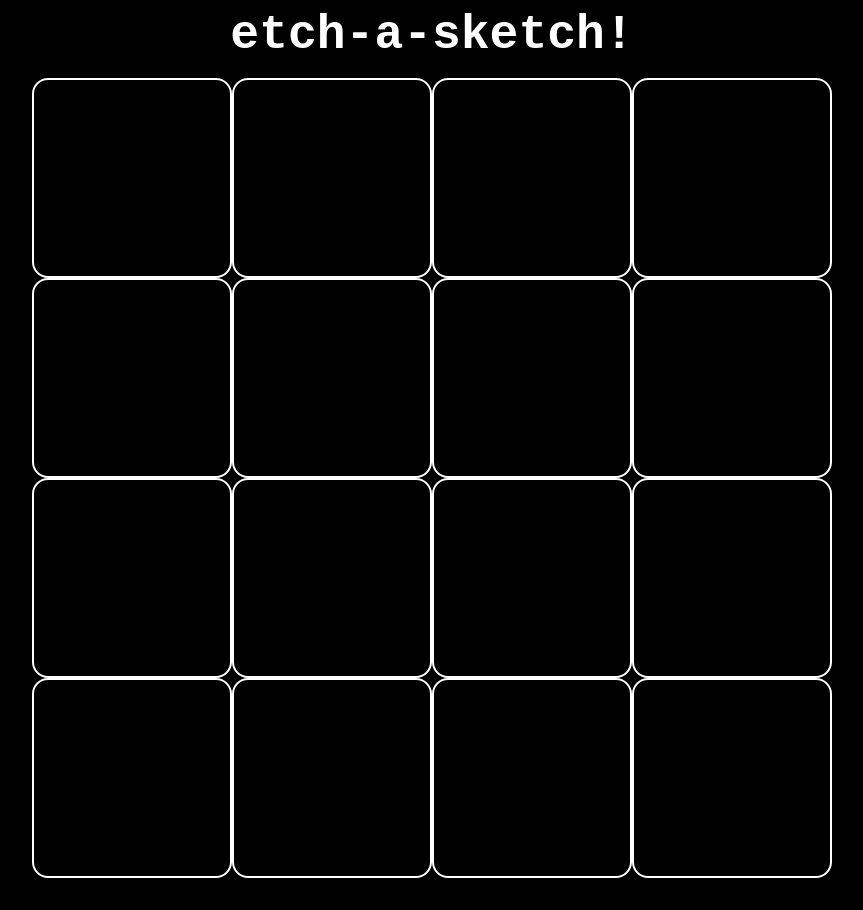
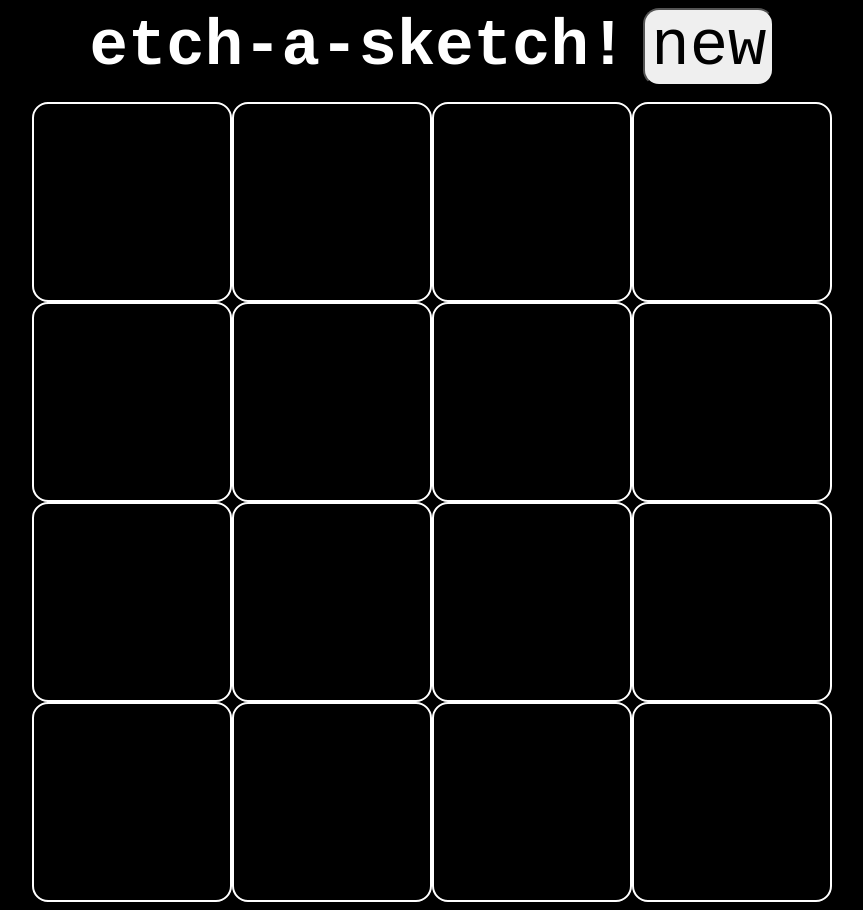
Before and after one commit to pacojf93/etch-a-sketch, a plain HTML site: page index.html in a window 1280 px wide. Shown: the whole page, without its empty margins (208-1071 px from the left). Before the commit the page ends 886 px from the top, so only its background shows below. Drawn offline with Linux system fonts and the light colour scheme.

Commit message:
refactored style sheet

```diff
--- a/index.html
+++ b/index.html
@@ -8,8 +8,9 @@
     <script src="script.js" defer></script>
 </head>
 <body>
-    <div id="title">
+    <div id="header">
         <h1>etch-a-sketch!</h1>
+        <button id="new-button">new</button>
     </div>
     <div id="container"></div>
 </body>
--- a/script.js
+++ b/script.js
@@ -2,6 +2,7 @@
 let squaresPerSide = 4
 
 const container = document.querySelector("#container")
+const newButton = document.querySelector("#new-button")
 
 let squareSize = parseInt(container.offsetWidth / squaresPerSide)
 
@@ -32,3 +33,7 @@ for(let i = 0; i < squaresPerSide * squaresPerSide; i ++){
 
     container.appendChild(square)
 }
+
+newButton.addEventListener("click", () => {
+    prompt("Set the new grid dimension:")
+})
--- a/styles.css
+++ b/styles.css
@@ -1,18 +1,24 @@
+/* property reset */
+h1 {
+    margin: 0;
+    padding: 0;
+}
+
+/* position styling */
+
 body {
     display: flex;
     flex-direction: column;
     justify-content: space-between;
     align-items: center;
     gap: 16px;
-    background-color: black;
-    color: white;
-    font-family: 'Courier New', Courier, monospace;
-    font-size: 24px;
 }
 
-h1 {
-    margin: 0;
-    padding: 0;
+#header {
+    display: flex;
+    justify-content: space-between;
+    align-items: center;
+    gap: 16px;
 }
 
 #container {
@@ -26,11 +32,36 @@ h1 {
     display: flex;
     justify-content: center;
     align-items: center;
-    box-sizing: border-box;
+    box-sizing: border-box; /* easier to fit */
+}
+
+/* color and shape styling */
+
+body {
+    background-color: black;
+}
+
+#container > div {
     border: solid white 2px;
+}
+
+#container > div,
+#new-button {
     border-radius: 16px;
 }
 
 .active {
     background-color: beige;
 }
+
+/* font styling */
+
+h1 {
+    color: white;
+}
+
+h1,
+#new-button {
+    font-family: 'Courier New', Courier, monospace;
+    font-size: 64px;
+}
```
